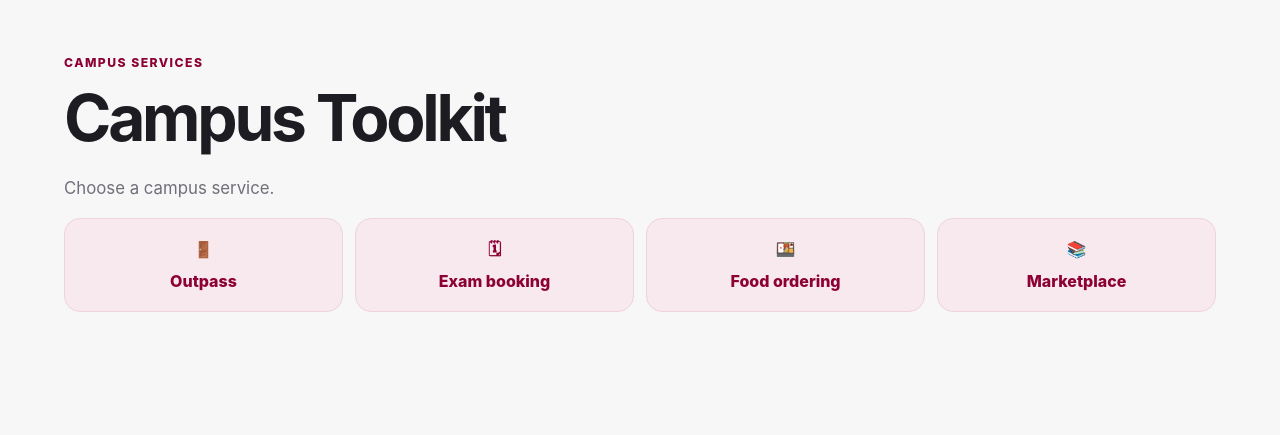
After one commit to pavithrabj621/AccessEdu-AI, a Flask app: page /toolkit in a window 1280 px wide. The commit adds this page. Shown: the top 435 px of the page. Run offline with Flask 3, Linux system fonts and the light colour scheme.

Commit message:
first commit

```diff
--- a/app.py
+++ b/app.py
@@ -170,6 +170,11 @@ def outpass_tool():
         tts_rate=TTS_RATE,
         tts_pitch=TTS_PITCH,
     )
+
+
+@app.get("/toolkit")
+def toolkit_hub():
+    return render_template("toolkit_hub.html")
 
 
 @app.get("/toolkit/exam-booking")
--- /dev/null
+++ b/templates/toolkit_hub.html
@@ -0,0 +1,22 @@
+<!doctype html>
+<html lang="en">
+<head>
+  <meta charset="utf-8">
+  <meta name="viewport" content="width=device-width, initial-scale=1">
+  <title>Campus Toolkit | AccessEdu AI</title>
+  <link rel="stylesheet" href="{{ url_for('static', filename='css/styles.css') }}">
+</head>
+<body>
+  <main class="section-shell tool-page" tabindex="-1">
+    <p class="eyebrow">Campus services</p>
+    <h1>Campus Toolkit</h1>
+    <p class="hero-text">Choose a campus service.</p>
+    <div class="toolkit-grid">
+      <a class="tool-item" href="{{ url_for('outpass_tool') }}"><span aria-hidden="true">🚪</span><span>Outpass</span></a>
+      <a class="tool-item" href="{{ url_for('exam_booking_tool') }}"><span aria-hidden="true">🗓</span><span>Exam booking</span></a>
+      <a class="tool-item" href="{{ url_for('food_ordering_tool') }}"><span aria-hidden="true">🍱</span><span>Food ordering</span></a>
+      <a class="tool-item" href="{{ url_for('marketplace_tool') }}"><span aria-hidden="true">📚</span><span>Marketplace</span></a>
+    </div>
+  </main>
+</body>
+</html>
```
Also changed, not shown: static/js/app.js (+15 -16 lines), templates/index.html (+5 -5 lines), aeaccessedu.db.
